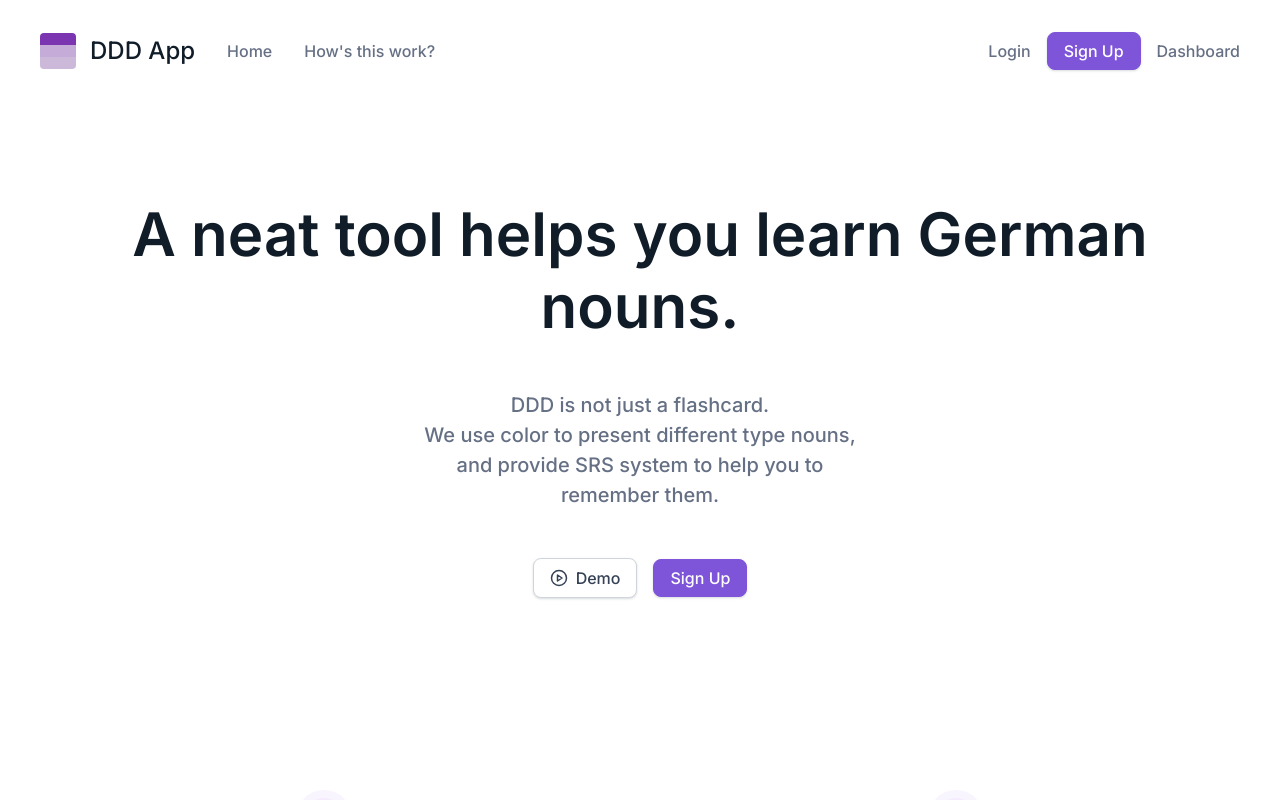
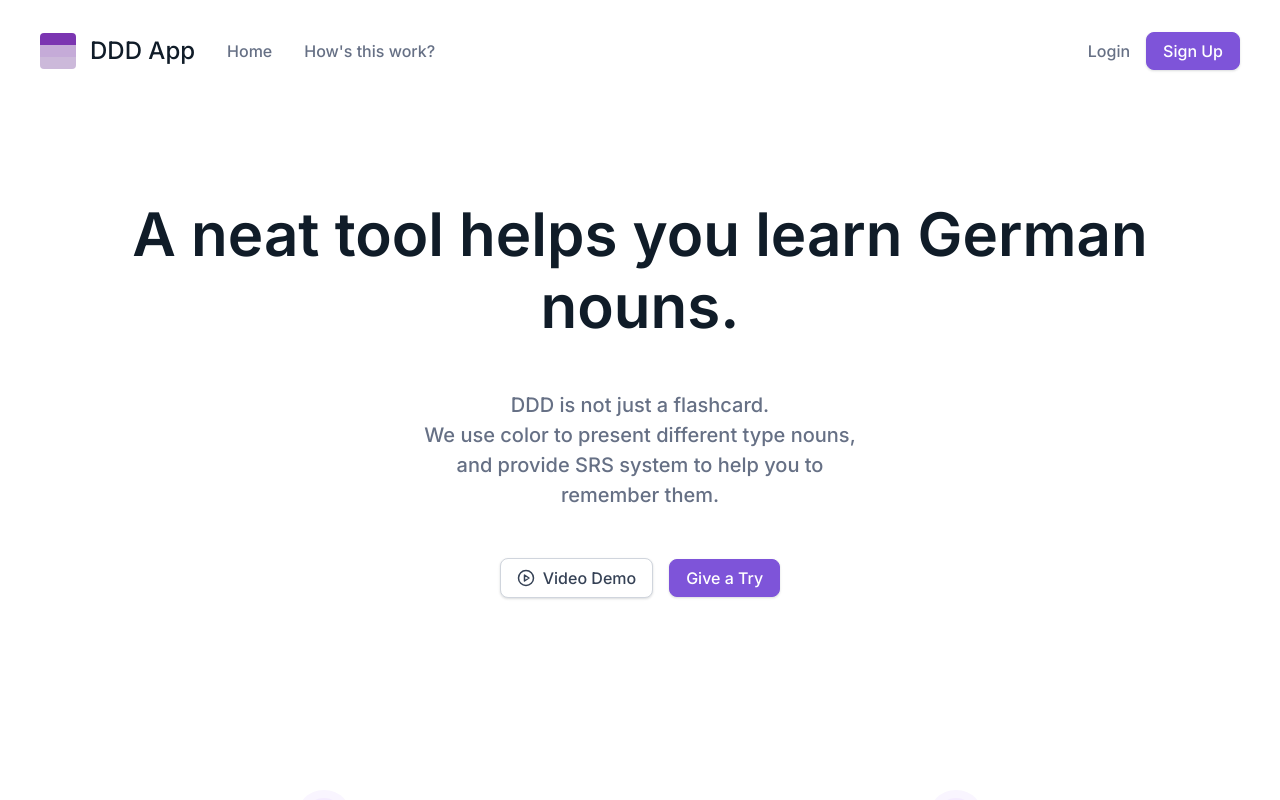
Before and after one commit to cyishere/ddd-app, a Next.js app: page / in a window 1280 px wide. Shown: the top 800 px of the page. Built offline with nearby package versions, Linux system fonts and the light colour scheme; no server answers.

Commit message:
Some clean up

```diff
--- a/components/Header/Header.tsx
+++ b/components/Header/Header.tsx
@@ -22,9 +22,6 @@ const Header: React.FC<HeaderProps> = () => {
         <ButtonLink variant="primary" href="/register">
           Sign Up
         </ButtonLink>
-        <Link href="/dashboard" passHref>
-          <TextLink>Dashboard</TextLink>
-        </Link>
       </Right>
     );
   } else {
--- a/pages/index.tsx
+++ b/pages/index.tsx
@@ -26,10 +26,10 @@ const Home: NextPage = () => {
         <ActionGroup>
           <Button>
             <PlayCircle size={18} />
-            <span>Demo</span>
+            <span>Video Demo</span>
           </Button>
-          <ButtonLink variant="primary" href="/register">
-            Sign Up
+          <ButtonLink variant="primary" href="/api/login">
+            Give a Try
           </ButtonLink>
         </ActionGroup>
       </Cta>
```
Also changed, not shown: pages/dashboard.tsx (renamed from pages/dashboard/index.tsx).
